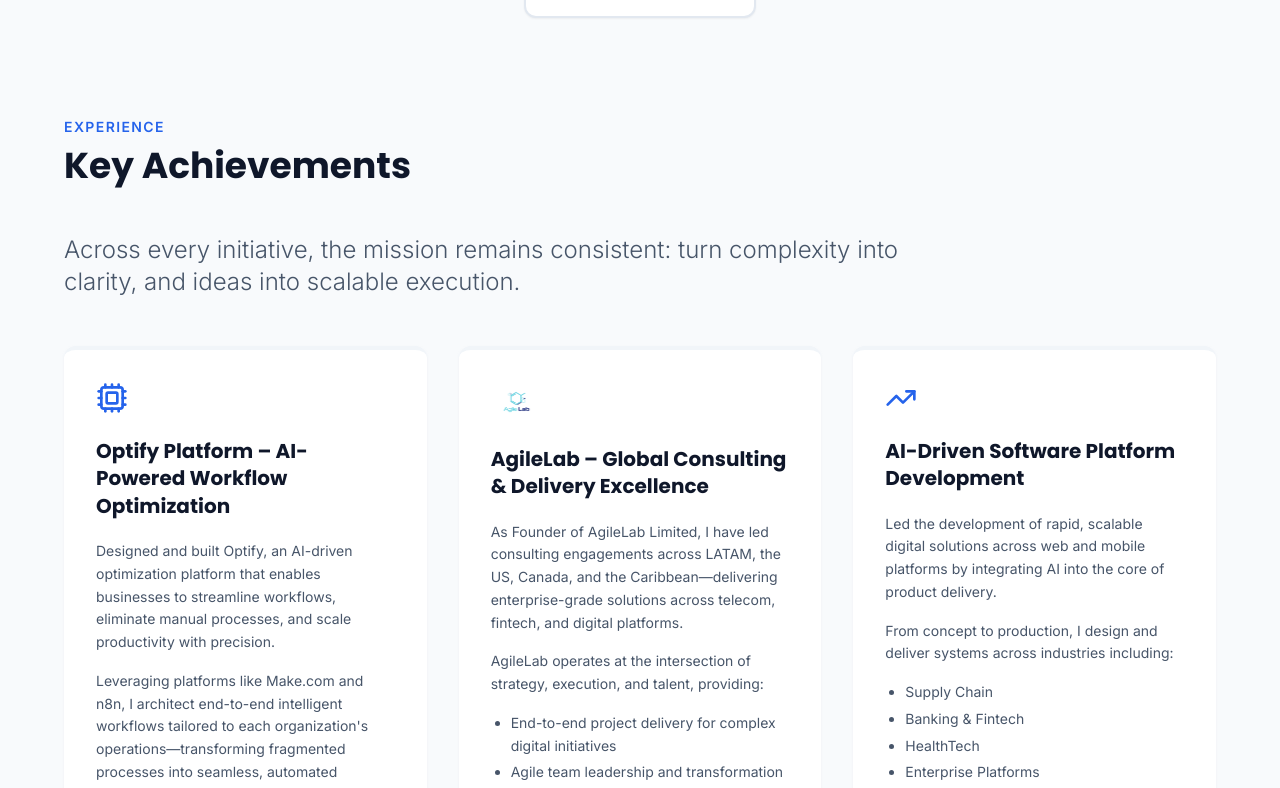
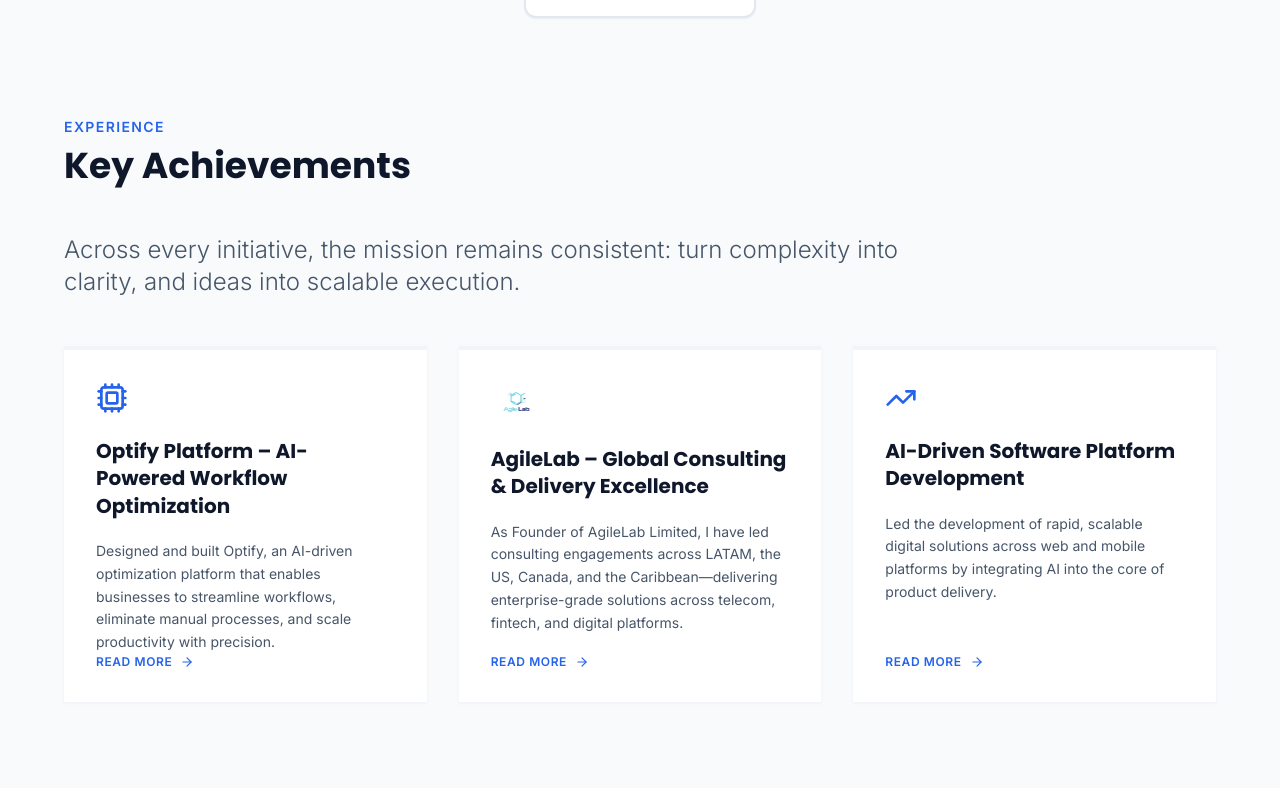
Before and after one commit to vashonai/OldaneGraham.com, a React (Vite) app: page / in a window 1280 px wide. Shown: the part 3393-4181 px from the top of the page. Built offline with nearby package versions, Linux system fonts and the light colour scheme.

Commit message:
feat: initialize App component with hero, about, and achievement sections

```diff
--- a/src/App.jsx
+++ b/src/App.jsx
@@ -257,24 +257,30 @@
 );
 
 const Achievements = () => {
+  const [expandedCards, setExpandedCards] = React.useState({});
+
+  const toggleCard = (idx) => {
+    setExpandedCards((prev) => ({ ...prev, [idx]: !prev[idx] }));
+  };
+
   const items = [
     {
       icon: <Cpu />,
       title: "Optify Platform – AI-Powered Workflow Optimization",
-      desc: (
-        <div className="space-y-4">
-          <p>Designed and built Optify, an AI-driven optimization platform that enables businesses to streamline workflows, eliminate manual processes, and scale productivity with precision.</p>
+      summary: "Designed and built Optify, an AI-driven optimization platform that enables businesses to streamline workflows, eliminate manual processes, and scale productivity with precision.",
+      details: (
+        <>
           <p>Leveraging platforms like Make.com and n8n, I architect end-to-end intelligent workflows tailored to each organization&apos;s operations—transforming fragmented processes into seamless, automated systems.</p>
           <p>From process mapping to deployment, Optify empowers businesses to automate, scale, and innovate with confidence.</p>
-        </div>
+        </>
       ),
     },
     {
       image: "/Agile-Lab-Logo-01.png",
       title: "AgileLab – Global Consulting & Delivery Excellence",
-      desc: (
-        <div className="space-y-4">
-          <p>As Founder of AgileLab Limited, I have led consulting engagements across LATAM, the US, Canada, and the Caribbean—delivering enterprise-grade solutions across telecom, fintech, and digital platforms.</p>
+      summary: "As Founder of AgileLab Limited, I have led consulting engagements across LATAM, the US, Canada, and the Caribbean—delivering enterprise-grade solutions across telecom, fintech, and digital platforms.",
+      details: (
+        <>
           <p>AgileLab operates at the intersection of strategy, execution, and talent, providing:</p>
           <ul className="list-disc pl-5 space-y-1">
             <li>End-to-end project delivery for complex digital initiatives</li>
@@ -282,15 +288,15 @@
             <li>Staff augmentation with high-performing technical and product teams</li>
           </ul>
           <p className="font-medium text-navy">The focus is simple: build strong teams, deliver consistently, and scale intelligently across markets.</p>
-        </div>
+        </>
       ),
     },
     {
       icon: <TrendingUp />,
       title: "AI-Driven Software Platform Development",
-      desc: (
-        <div className="space-y-4">
-          <p>Led the development of rapid, scalable digital solutions across web and mobile platforms by integrating AI into the core of product delivery.</p>
+      summary: "Led the development of rapid, scalable digital solutions across web and mobile platforms by integrating AI into the core of product delivery.",
+      details: (
+        <>
           <p>From concept to production, I design and deliver systems across industries including:</p>
           <ul className="list-disc pl-5 space-y-1">
             <li>Supply Chain</li>
@@ -299,10 +305,15 @@
             <li>Enterprise Platforms</li>
           </ul>
           <p>By leveraging modern AI tooling and flexible tech stacks, I enable organizations to build faster, adapt quicker, and operate smarter—without being constrained by traditional development cycles.</p>
-        </div>
+        </>
       ),
     },
   ];
+
+  const expandedCount = Object.values(expandedCards).filter(Boolean).length;
+  const isAllCollapsed = expandedCount === 0;
+  const isAllExpanded = expandedCount === items.length;
+  const shouldStretch = isAllCollapsed || isAllExpanded;
 
   const certifications = [
     {
@@ -413,12 +424,12 @@
         <p className="text-xl md:text-2xl text-slate-600 font-light mb-12 max-w-4xl leading-relaxed">
           Across every initiative, the mission remains consistent: turn complexity into clarity, and ideas into scalable execution.
         </p>
-        <div className="grid lg:grid-cols-3 gap-8">
+        <div className={`grid lg:grid-cols-3 gap-8 ${shouldStretch ? "items-stretch" : "items-start"}`}>
           {items.map((item, idx) => (
             <motion.div
               key={idx}
               whileHover={{ y: -10 }}
-              className="group p-8 bg-white rounded-xl shadow-sm border-t-4 border-slate-100 hover:border-blue-600 transition-all duration-300 shadow-slate-200/50 flex flex-col"
+              className="group p-8 bg-white rounded-none shadow-sm border-t-4 border-slate-100 hover:border-blue-600 transition-all duration-300 shadow-slate-200/50 flex flex-col"
             >
               <div className="text-blue-600 mb-6 transition-transform group-hover:scale-110 duration-300 max-h-12 w-auto">
                 {item.image ? (
@@ -430,8 +441,20 @@
               <h3 className="text-xl font-display font-bold mb-5 text-navy leading-snug">
                 {item.title}
               </h3>
-              <div className="text-slate-600 text-sm leading-relaxed flex-1">
-                {item.desc}
+              <div className="text-slate-600 text-sm leading-relaxed flex-1 flex flex-col">
+                <div className="space-y-4">
+                  <p>{item.summary}</p>
+                  {expandedCards[idx] && item.details}
+                </div>
+                <div className="mt-6 mt-auto self-start">
+                  <button
+                    onClick={() => toggleCard(idx)}
+                    className="flex items-center gap-2 text-blue-600 font-semibold hover:text-blue-700 transition-colors uppercase tracking-wider text-xs"
+                  >
+                    {expandedCards[idx] ? "Show Less" : "Read More"}
+                    <ArrowRight size={14} className={`transform transition-transform ${expandedCards[idx] ? "rotate-[270deg]" : ""}`} />
+                  </button>
+                </div>
               </div>
             </motion.div>
           ))}
```
